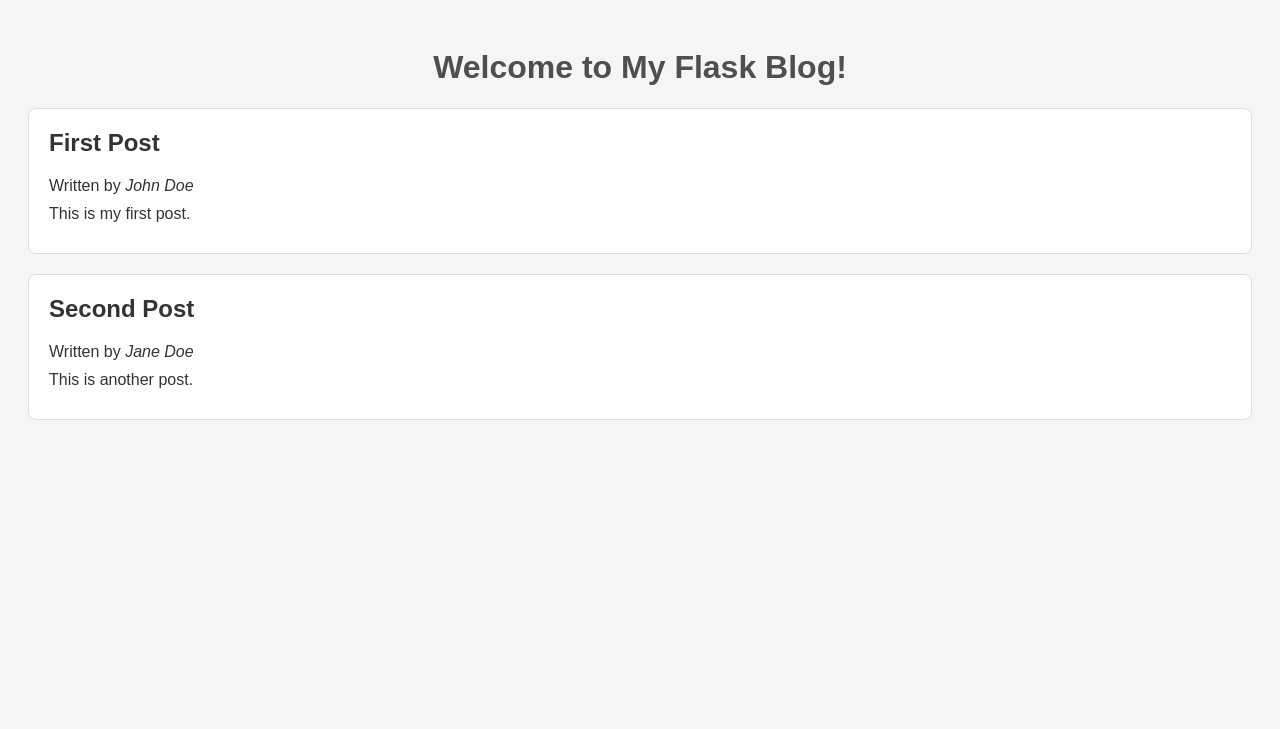
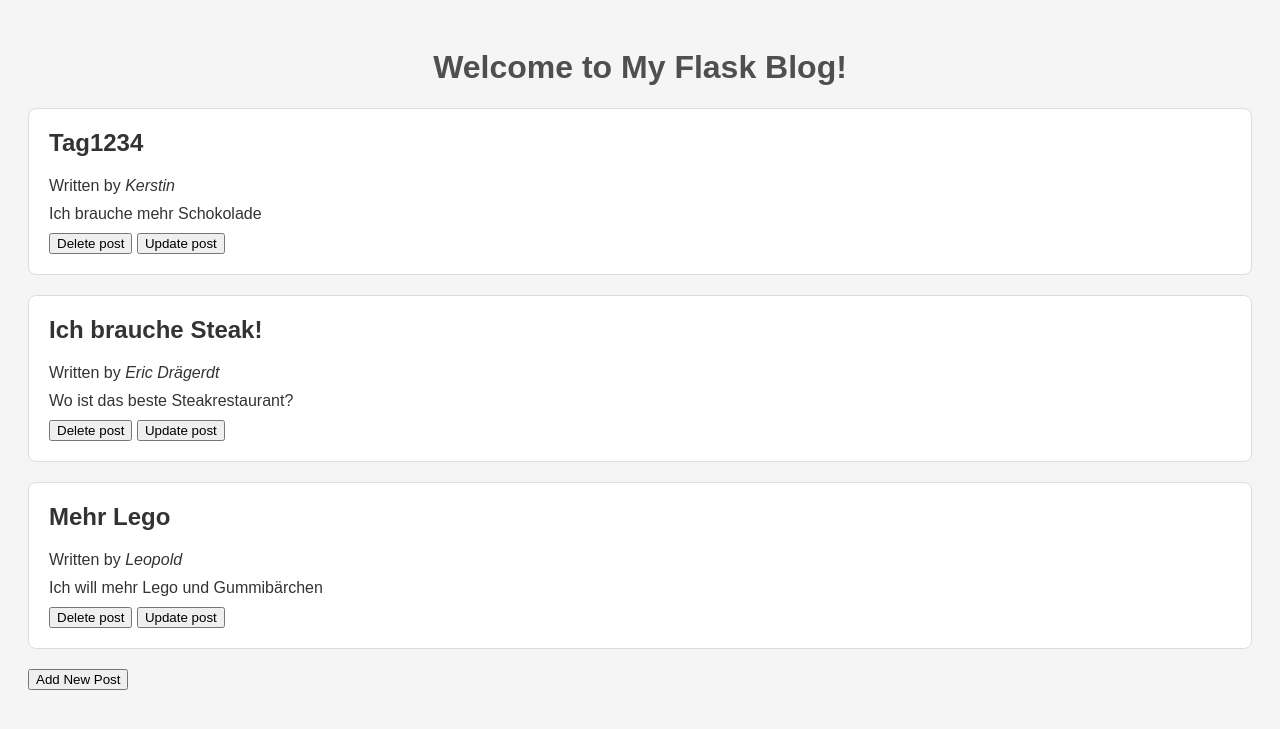
Before and after one commit to BabelShallBurn/MyOwnBlog, a Flask app: page / in a window 1280 px wide. Shown: the top 729 px of the page. Run offline with Flask 3, Linux system fonts and the light colour scheme.

Commit message:
added option for deleting posts and updating posts

```diff
--- a/app.py
+++ b/app.py
@@ -1,5 +1,7 @@
-from flask import Flask, render_template, request
+from flask import Flask, render_template, request, redirect, url_for
 import json
+
+JSON_PATH = 'data/storage.json'
 
 app = Flask(__name__)
 
@@ -10,13 +12,66 @@ def hello_world():
         blog_posts = json.load(f)
     return render_template('index.html', posts=blog_posts)
 
+
 @app.route('/add', methods=['GET', 'POST'])
 def add():
     if request.method == 'POST':
-        # We will fill this in the next step
-        pass
+        blog_posts = open_file()
+        new_post = {
+            "id": len(blog_posts) + 1,
+            "author": request.form['author'],
+            "title": request.form['title'],
+            "content": request.form['your_post']}
+        blog_posts.append(new_post)
+        write_file(blog_posts)
+        return redirect('/')
     return render_template('add.html')
 
 
+@app.route('/delete/<int:post_id>')
+def delete(post_id):
+    blog_posts = open_file()
+    blog_posts = [post for post in blog_posts if post['id'] != post_id]
+    write_file(blog_posts)
+    return redirect('/')
+
+
+
+@app.route('/update/<int:post_id>', methods=['GET', 'POST'])
+def update(post_id):
+    post = fetch_post_by_id(post_id)
+    if post is None:
+        return "Post not found", 404
+
+    if request.method == 'POST':
+        blog_posts = open_file()
+        for post in blog_posts:
+            if post['id'] == post_id:
+                post['author'] = request.form['author']
+                post['title'] = request.form['title']
+                post['content'] = request.form['your_post']
+        write_file(blog_posts)
+        return redirect('/')
+
+    # Else, it's a GET request
+    # So display the update.html page
+    else:
+        return render_template('update.html', post=post)
+
+def open_file() -> list:
+    with open(JSON_PATH, 'r') as f:
+        post_list = json.load(f)
+    return post_list
+
+def write_file(post_list:list) -> None:
+    with open(JSON_PATH, 'w') as f:
+        json.dump(post_list, f, indent=4)
+
+def fetch_post_by_id(post_id: int) -> dict:
+    blog_posts = open_file()
+    for post in blog_posts:
+        if post['id'] == post_id:
+            return post
+
 if __name__ == '__main__':
     app.run(host="0.0.0.0", port=5001, debug=True)
--- a/data/storage.json
+++ b/data/storage.json
@@ -1,14 +1,20 @@
 [
     {
         "id": 1,
-        "author": "John Doe",
-        "title": "First Post",
-        "content": "This is my first post."
+        "author": "Kerstin",
+        "title": "Tag1234",
+        "content": "Ich brauche mehr Schokolade"
     },
     {
         "id": 2,
-        "author": "Jane Doe",
-        "title": "Second Post",
-        "content": "This is another post."
+        "author": "Eric Dr\u00e4gerdt",
+        "title": "Ich brauche Steak!",
+        "content": "Wo ist das beste Steakrestaurant?"
+    },
+    {
+        "id": 3,
+        "author": "Leopold",
+        "title": "Mehr Lego",
+        "content": "Ich will mehr Lego und Gummib\u00e4rchen"
     }
 ]
--- a/templates/index.html
+++ b/templates/index.html
@@ -15,8 +15,11 @@
         <h2> {{ post['title'] }} </h2>
         <p>Written by <em>{{ post['author'] }}</em></p>
         <p> {{ post['content'] }} </p>
+        <a href="{{ url_for('delete', post_id=post['id']) }}"><button>Delete post</button></a>
+        <a href="{{ url_for('update', post_id=post['id']) }}"><button>Update post</button></a>
     </div>
     {% endfor %}
+    <a href="{{ url_for('add') }}"><button>Add New Post</button></a>
 </body>
 
 </html>
```
Also changed, not shown: templates/update.html (added, +26 -0 lines).
